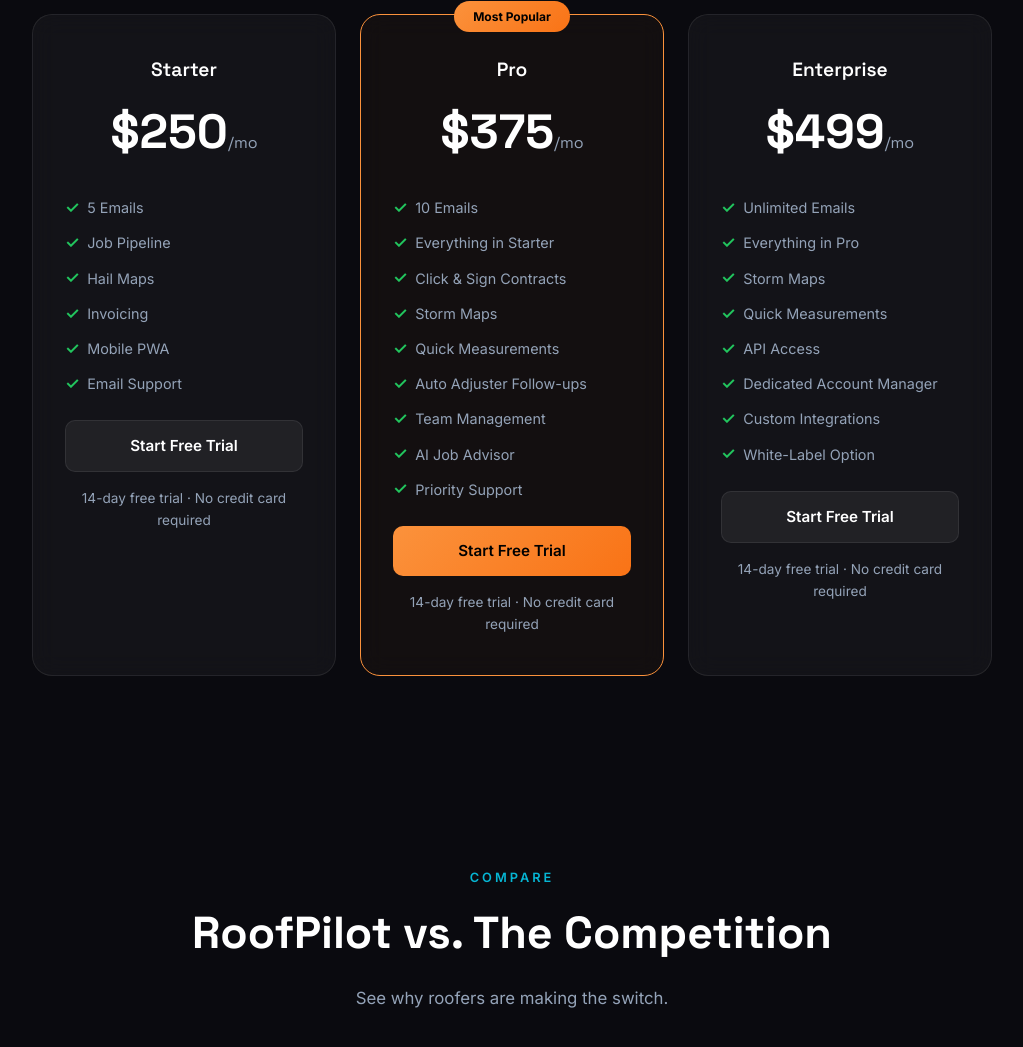
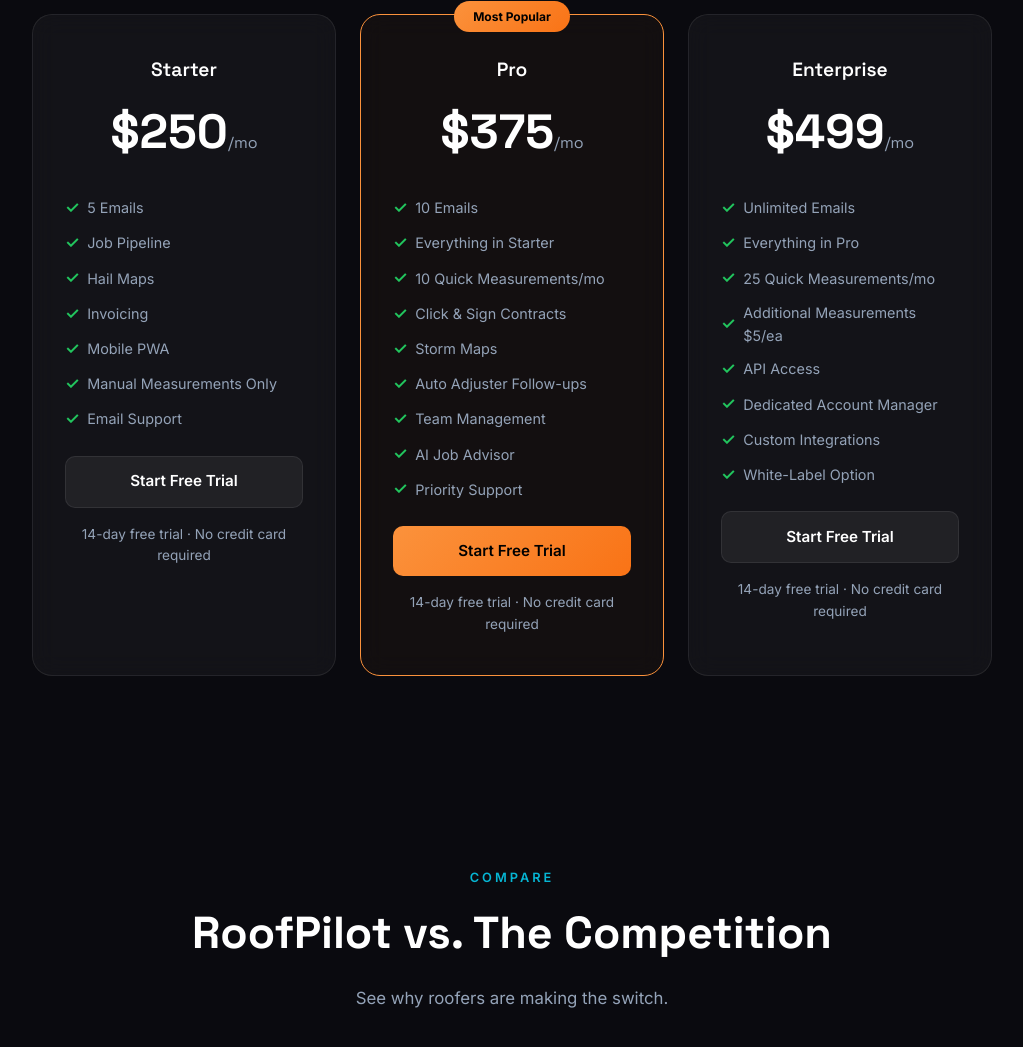
Before and after one commit to jasontalarski81-wq/Roof-Pilot, a plain HTML site: page index.html in a window 1280 px wide. Shown: the part 2900-3947 px from the top of the page, without its empty margins (128-1151 px from the left). Drawn offline with Linux system fonts and the light colour scheme.

Commit message:
Add measurement counts to pricing tiers

```diff
--- a/index.html
+++ b/index.html
@@ -314,6 +314,7 @@
           <li>Hail Maps</li>
           <li>Invoicing</li>
           <li>Mobile PWA</li>
+          <li>Manual Measurements Only</li>
           <li>Email Support</li>
         </ul>
         <a href="https://trustman-crm-production.up.railway.app/register" class="pricing-btn">Start Free Trial</a>
@@ -326,9 +327,9 @@
         <ul class="pricing-features">
           <li>10 Emails</li>
           <li>Everything in Starter</li>
+          <li>10 Quick Measurements/mo</li>
           <li>Click & Sign Contracts</li>
           <li>Storm Maps</li>
-          <li>Quick Measurements</li>
           <li>Auto Adjuster Follow-ups</li>
           <li>Team Management</li>
           <li>AI Job Advisor</li>
@@ -344,8 +345,8 @@
         <ul class="pricing-features">
           <li>Unlimited Emails</li>
           <li>Everything in Pro</li>
-          <li>Storm Maps</li>
-          <li>Quick Measurements</li>
+          <li>25 Quick Measurements/mo</li>
+          <li>Additional Measurements $5/ea</li>
           <li>API Access</li>
           <li>Dedicated Account Manager</li>
           <li>Custom Integrations</li>
```
